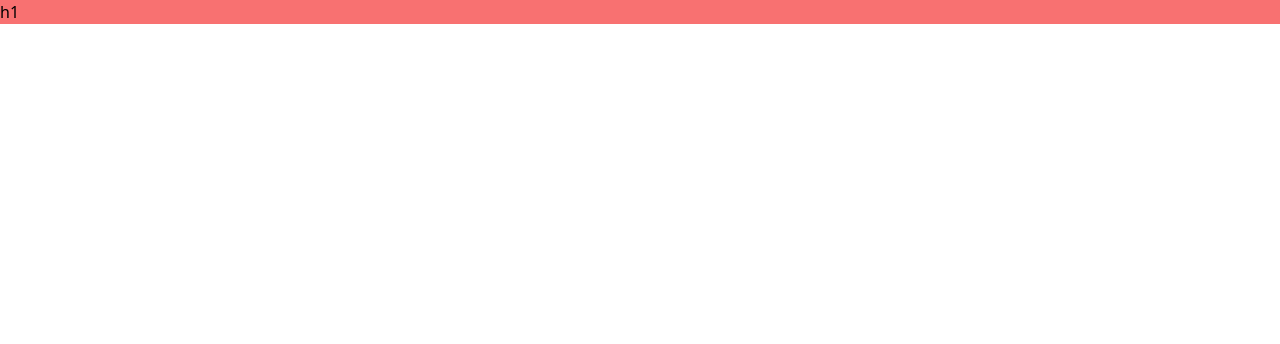
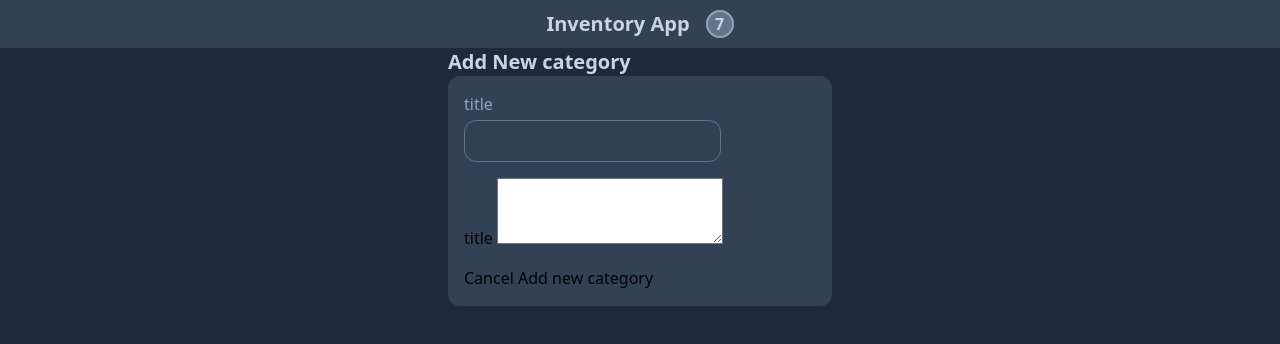
Before and after one commit to danialajz/Warehousing-App, a website: page public/index.html in a window 1280 px wide. Drawn offline with Linux system fonts and the light colour scheme.

Commit message:
add form to html

```diff
--- a/public/index.html
+++ b/public/index.html
@@ -7,6 +7,45 @@
     <link rel="stylesheet" href="./build/tailwind.css" />
   </head>
   <body>
-    <h1 class="bg-red-400">h1</h1>
+    <div class="bg-slate-800 h-screen w-screen">
+      <div class="h-12 flex items-center justify-center gap-x-4 bg-slate-700">
+        <h1 class="text-xl font-bold text-slate-300">Inventory App</h1>
+        <span
+          class="flex items-center justify-center w-7 h-7 rounded-full bg-slate-500 text-slate-300 border-2 border-slate-400 font-bold"
+          >7</span
+        >
+      </div>
+      <div class="container max-w-sm mx-auto">
+        <div>
+          <h2 class="text-xl text-slate-300 font-bold">Add New category</h2>
+          <form class="bg-slate-700 p-4 rounded-xl flex flex-col gap-y-4">
+            <div>
+              <label for="category-title" class="block mb-1 text-slate-400 rou"
+                >title</label
+              >
+              <input
+                type="text"
+                name="category-title"
+                id="category-title"
+                class="bg-transparent rounded-xl border border-slate-500 text-slate-400"
+              />
+            </div>
+
+            <div>
+              <label for="category-description">title</label>
+              <textarea
+                type="text"
+                name="category-description"
+                id="category-description"
+              ></textarea>
+            </div>
+            <div>
+              <button>Cancel</button>
+              <button>Add new category</button>
+            </div>
+          </form>
+        </div>
+      </div>
+    </div>
   </body>
 </html>
```
Also changed, not shown: public/build/tailwind.css.
